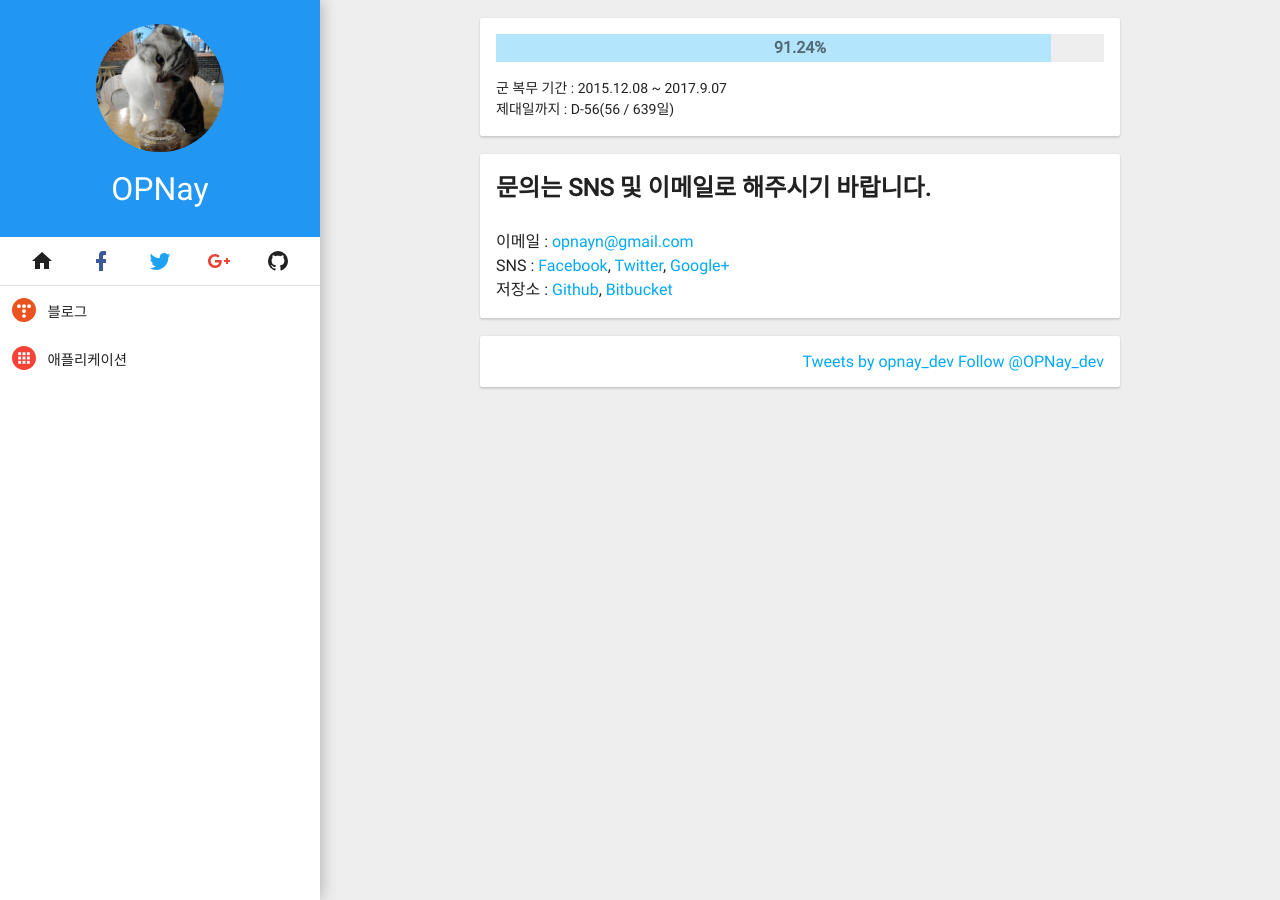
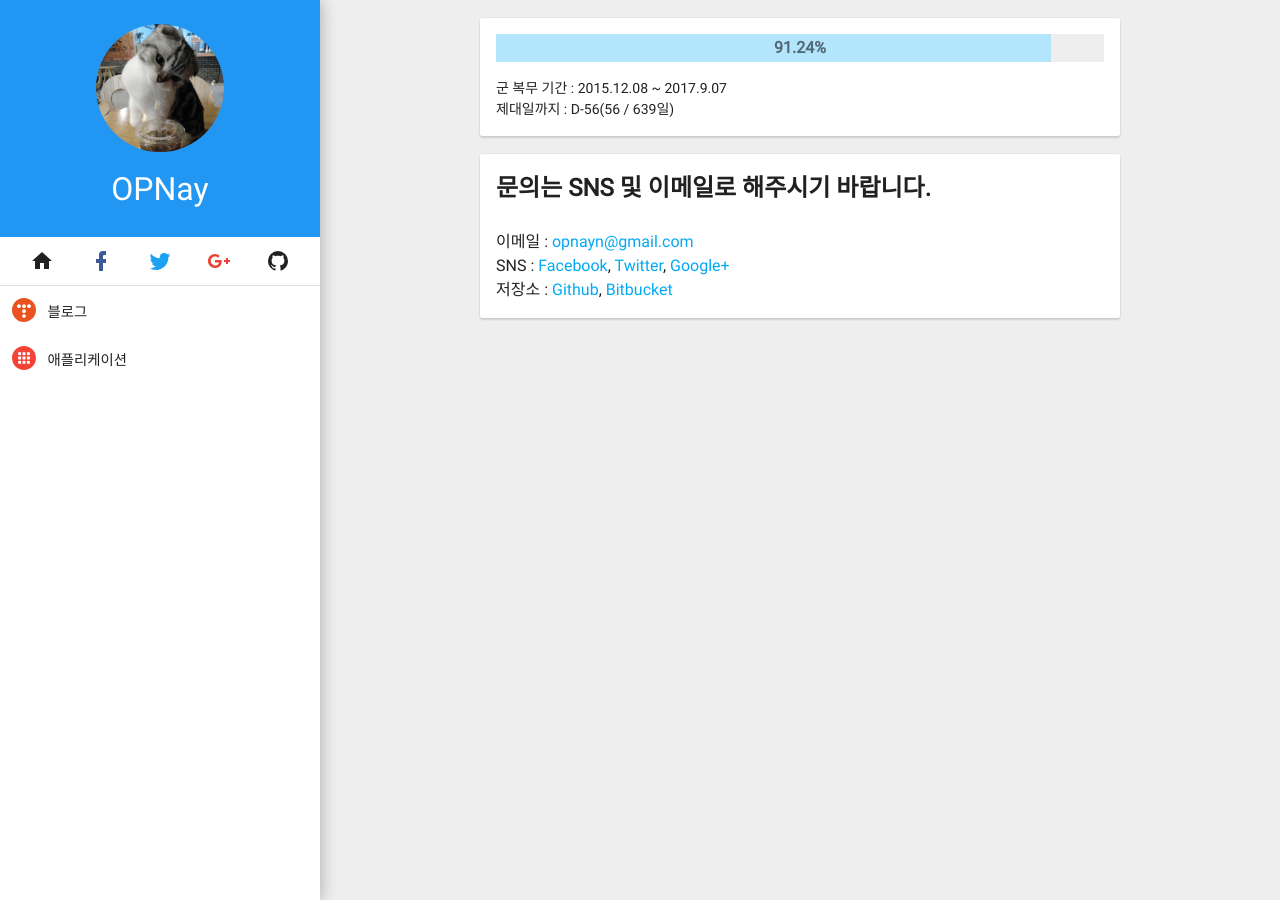
Before and after one commit to opnay/opnay.github.io, a Jekyll site: the page built from index.html, in a window 1280 px wide. Built offline with Jekyll 4.4.1, drawn with Linux system fonts in a browser that asks for light colours; some web fonts are replaced; comment, search, counter and statistics services are not loaded.

Commit message:
index: Remove twitter card

```diff
--- a/index.html
+++ b/index.html
@@ -30,9 +30,3 @@ theme:
 	<p>SNS : <a href="https://facebook.com/opnay">Facebook</a>, <a href="https://twitter.com/opnay_dev">Twitter</a>, <a href="https://plus.google.com/107296541638373404997">Google+</a></p>
 	<p>저장소 : <a href="https://github.com/opnay">Github</a>, <a href="https://bitbucket.org/opnay">Bitbucket</a></p>
 </div>
-<div class="card twitter">
-	<a class="twitter-timeline" data-height="640" href="https://twitter.com/opnay_dev">Tweets by opnay_dev</a>
-	<a class="twitter-follow-button" href="https://twitter.com/opnay_dev" data-size="large">Follow @OPNay_dev</a>
-	<script async src="//platform.twitter.com/widgets.js" charset="utf-8"></script>
-	<style>.card.twitter {text-align:right;}</style>
-</div>
```
